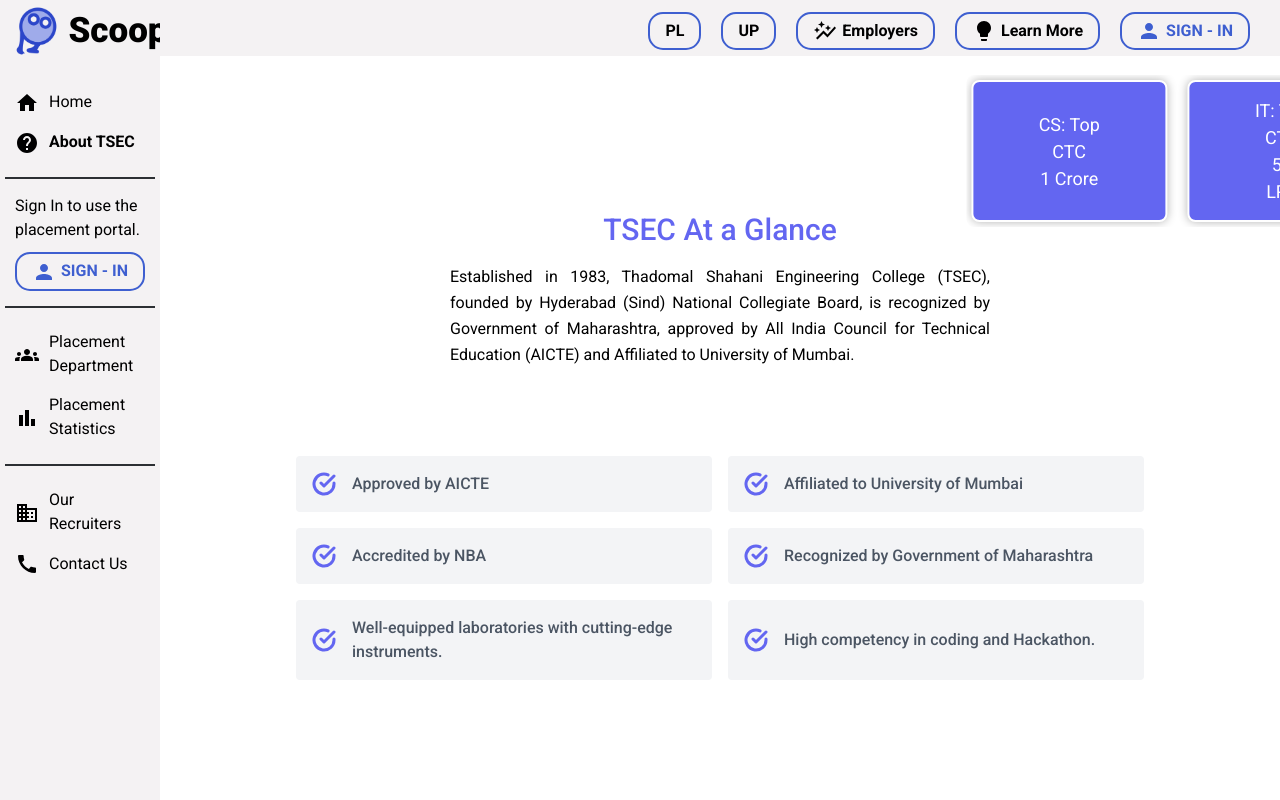
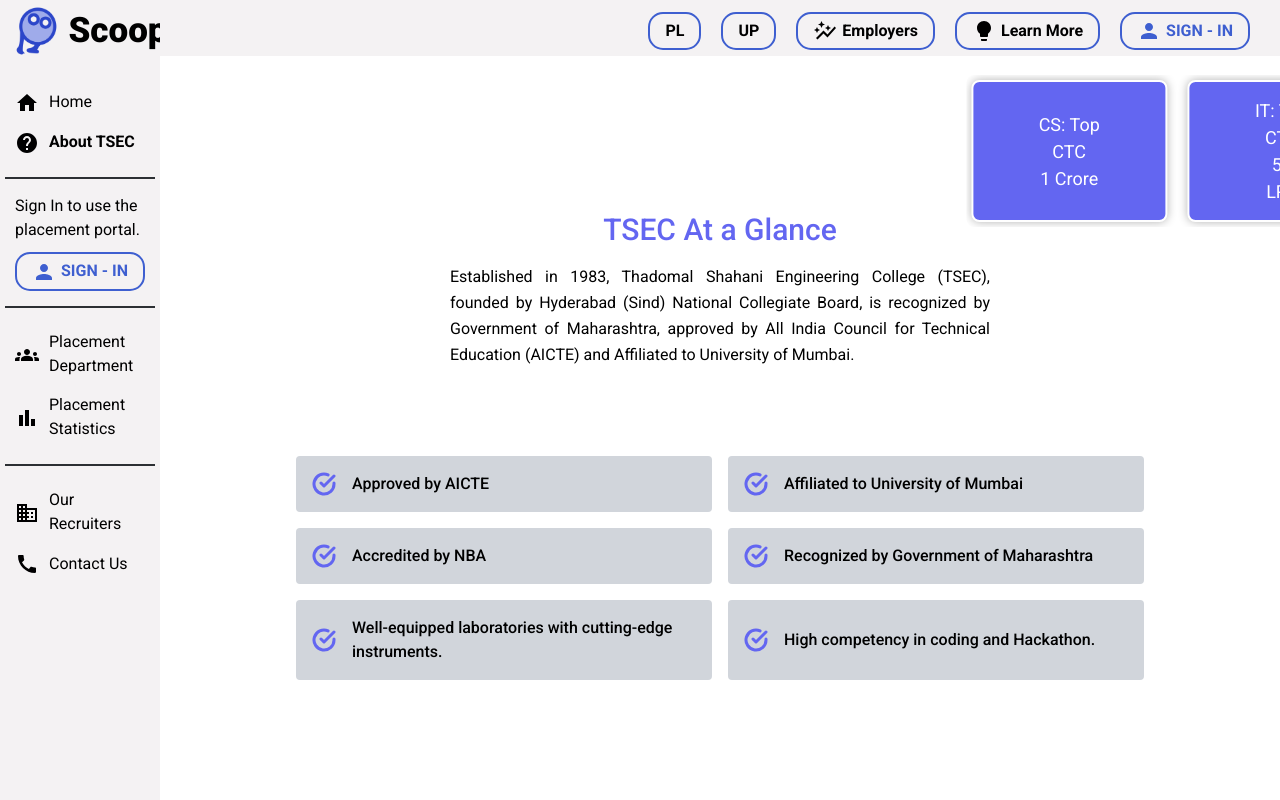
Before and after one commit to shreyanzjain/scoop-mern, a React (Vite) app in the folder frontend/: page / in a window 1280 px wide. Both pictures are taken after a click on the element "About TSEC". Built offline with nearby package versions, Linux system fonts and the light colour scheme.

Commit message:
minor changes

```diff
--- a/frontend/src/components/landing/Why_tsec.jsx
+++ b/frontend/src/components/landing/Why_tsec.jsx
@@ -103,7 +103,7 @@
 };
 const Why_tsec = () => {
   return (
-    <div style={{ marginTop: '60px', overflow: 'hidden',position:'fixed'}}>
+    <div style={{ marginTop: '60px', overflow: 'hidden', position:'fixed'}}>
     <section class="text-gray-600 body-font">
   <TopSalariesBanner />
 
@@ -119,57 +119,57 @@
 
     <div class="flex flex-wrap lg:w-4/5 sm:mx-auto sm:mb-2 -mx-2">
       <div class="p-2 sm:w-1/2 w-full">
-        <div class="bg-gray-100 rounded flex p-4 h-full items-center">
+        <div class="bg-gray-300 rounded flex p-4 h-full items-center">
           <svg fill="none" stroke="currentColor" stroke-linecap="round" stroke-linejoin="round" stroke-width="3" class="text-indigo-500 w-6 h-6 flex-shrink-0 mr-4" viewBox="0 0 24 24">
             <path d="M22 11.08V12a10 10 0 11-5.93-9.14"></path>
             <path d="M22 4L12 14.01l-3-3"></path>
           </svg>
-          <span class="title-font font-medium">Approved by AICTE</span>
+          <span class="title-font font-medium text-black">Approved by AICTE</span>
         </div>
       </div>
       <div class="p-2 sm:w-1/2 w-full">
-        <div class="bg-gray-100 rounded flex p-4 h-full items-center">
+        <div class="bg-gray-300 rounded flex p-4 h-full items-center">
           <svg fill="none" stroke="currentColor" stroke-linecap="round" stroke-linejoin="round" stroke-width="3" class="text-indigo-500 w-6 h-6 flex-shrink-0 mr-4" viewBox="0 0 24 24">
             <path d="M22 11.08V12a10 10 0 11-5.93-9.14"></path>
             <path d="M22 4L12 14.01l-3-3"></path>
           </svg>
-          <span class="title-font font-medium">Affiliated to University of Mumbai</span>
+          <span class="title-font font-medium text-black">Affiliated to University of Mumbai</span>
         </div>
       </div>
       <div class="p-2 sm:w-1/2 w-full">
-        <div class="bg-gray-100 rounded flex p-4 h-full items-center">
+        <div class="bg-gray-300 rounded flex p-4 h-full items-center">
           <svg fill="none" stroke="currentColor" stroke-linecap="round" stroke-linejoin="round" stroke-width="3" class="text-indigo-500 w-6 h-6 flex-shrink-0 mr-4" viewBox="0 0 24 24">
             <path d="M22 11.08V12a10 10 0 11-5.93-9.14"></path>
             <path d="M22 4L12 14.01l-3-3"></path>
           </svg>
-          <span class="title-font font-medium">Accredited by NBA</span>
+          <span class="title-font font-medium text-black">Accredited by NBA</span>
         </div>
       </div>
       <div class="p-2 sm:w-1/2 w-full">
-        <div class="bg-gray-100 rounded flex p-4 h-full items-center">
+        <div class="bg-gray-300 rounded flex p-4 h-full items-center">
           <svg fill="none" stroke="currentColor" stroke-linecap="round" stroke-linejoin="round" stroke-width="3" class="text-indigo-500 w-6 h-6 flex-shrink-0 mr-4" viewBox="0 0 24 24">
             <path d="M22 11.08V12a10 10 0 11-5.93-9.14"></path>
             <path d="M22 4L12 14.01l-3-3"></path>
           </svg>
-          <span class="title-font font-medium">Recognized by Government of Maharashtra</span>
+          <span class="title-font font-medium text-black">Recognized by Government of Maharashtra</span>
         </div>
       </div>
       <div class="p-2 sm:w-1/2 w-full">
-        <div class="bg-gray-100 rounded flex p-4 h-full items-center">
+        <div class="bg-gray-300 rounded flex p-4 h-full items-center">
           <svg fill="none" stroke="currentColor" stroke-linecap="round" stroke-linejoin="round" stroke-width="3" class="text-indigo-500 w-6 h-6 flex-shrink-0 mr-4" viewBox="0 0 24 24">
             <path d="M22 11.08V12a10 10 0 11-5.93-9.14"></path>
             <path d="M22 4L12 14.01l-3-3"></path>
           </svg>
-          <span class="title-font font-medium">Well-equipped laboratories with cutting-edge instruments.</span>
+          <span class="title-font font-medium text-black">Well-equipped laboratories with cutting-edge instruments.</span>
         </div>
       </div>
       <div class="p-2 sm:w-1/2 w-full">
-        <div class="bg-gray-100 rounded flex p-4 h-full items-center">
+        <div class="bg-gray-300 rounded flex p-4 h-full items-center">
           <svg fill="none" stroke="currentColor" stroke-linecap="round" stroke-linejoin="round" stroke-width="3" class="text-indigo-500 w-6 h-6 flex-shrink-0 mr-4" viewBox="0 0 24 24">
             <path d="M22 11.08V12a10 10 0 11-5.93-9.14"></path>
             <path d="M22 4L12 14.01l-3-3"></path>
           </svg>
-          <span class="title-font font-medium">High competency in coding and Hackathon.</span>
+          <span class="title-font font-medium text-black">High competency in coding and Hackathon.</span>
         </div>
       </div>
     </div>
```
